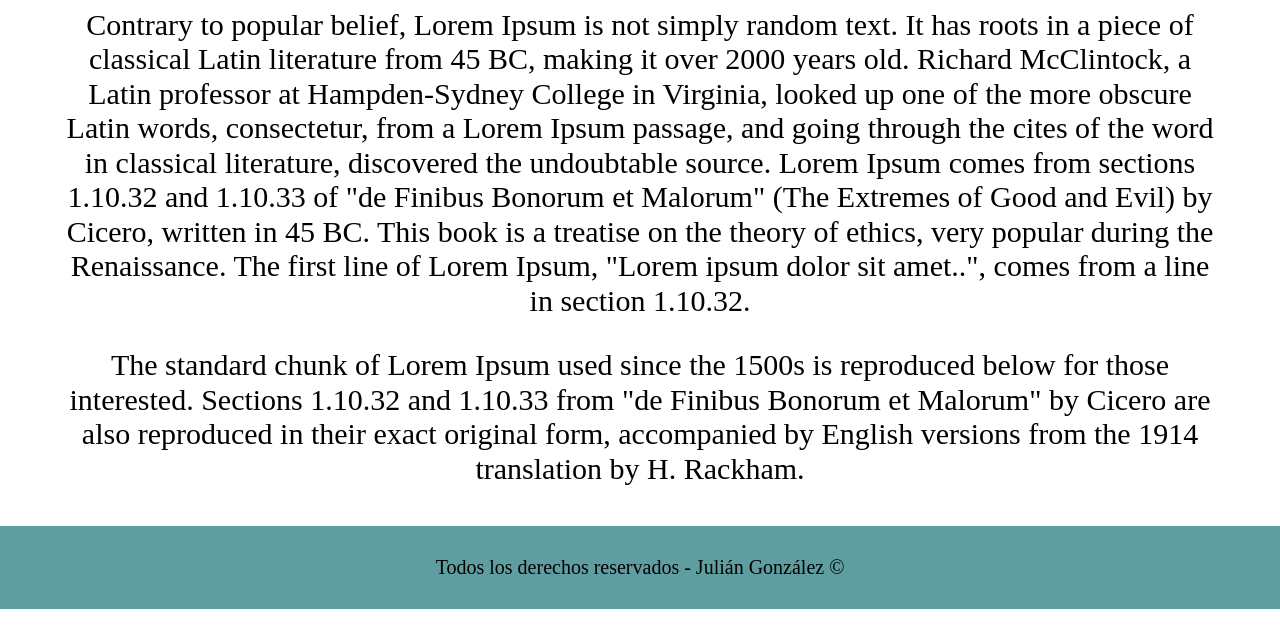
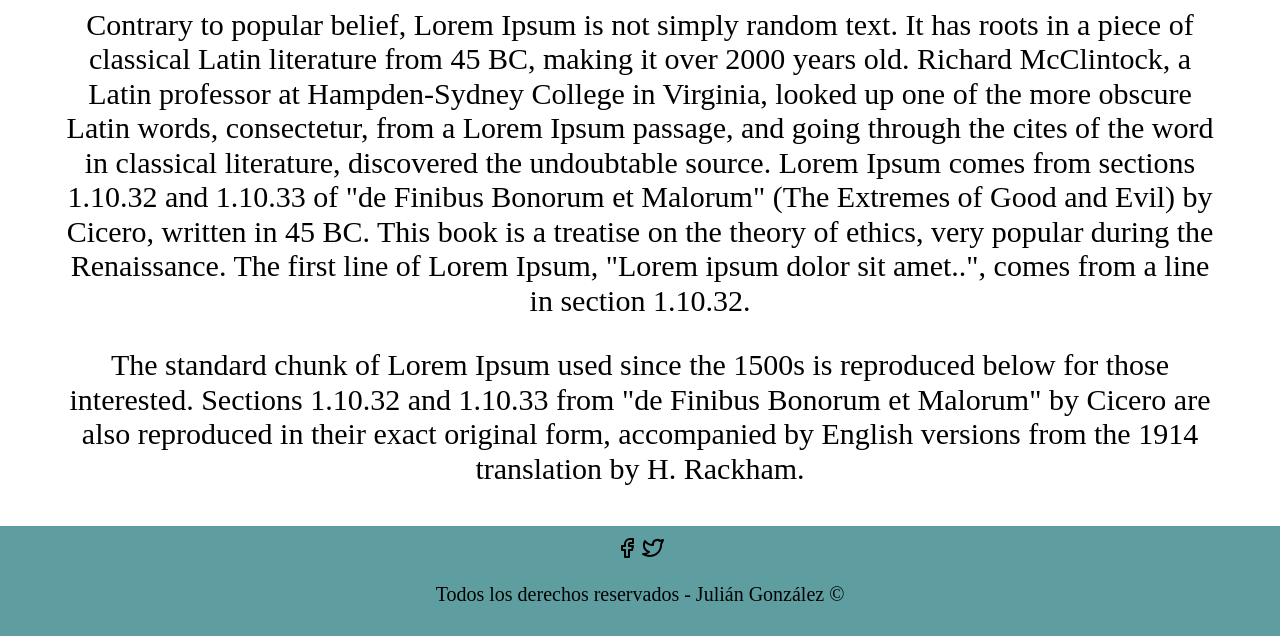
Before and after one commit to julian-gonzalezca/fundacion-mascotas, a plain HTML site: page index.html in a window 1280 px wide. Shown: the part 359-995 px from the top of the page. Before the commit the page ends 968 px from the top, so only its background shows below. Drawn offline with Linux system fonts and the light colour scheme.

Commit message:
second commit

```diff
--- a/index.html
+++ b/index.html
@@ -42,7 +42,23 @@
     </main>
 
     <footer class="footer">
+
+        <a href="https://www.facebook.com/jgonzalezcard/" target="_blank">
+            <svg xmlns="http://www.w3.org/2000/svg" class="icon icon-tabler icon-tabler-brand-facebook" width="24" height="24" viewBox="0 0 24 24" stroke-width="2" stroke="currentColor" fill="none" stroke-linecap="round" stroke-linejoin="round">
+                <path stroke="none" d="M0 0h24v24H0z" fill="none"></path>
+                <path d="M7 10v4h3v7h4v-7h3l1 -4h-4v-2a1 1 0 0 1 1 -1h3v-4h-3a5 5 0 0 0 -5 5v2h-3"></path>
+            </svg>
+        </a>
+
+        <a href="https://twitter.com/home?lang=es" target="_blank">
+            <svg xmlns="http://www.w3.org/2000/svg" class="icon icon-tabler icon-tabler-brand-twitter" width="24" height="24" viewBox="0 0 24 24" stroke-width="2" stroke="currentColor" fill="none" stroke-linecap="round" stroke-linejoin="round">
+                <path stroke="none" d="M0 0h24v24H0z" fill="none"></path>
+                <path d="M22 4.01c-1 .49 -1.98 .689 -3 .99c-1.121 -1.265 -2.783 -1.335 -4.38 -.737s-2.643 2.06 -2.62 3.737v1c-3.245 .083 -6.135 -1.395 -8 -4c0 0 -4.182 7.433 4 11c-1.872 1.247 -3.739 2.088 -6 2c3.308 1.803 6.913 2.423 10.034 1.517c3.58 -1.04 6.522 -3.723 7.651 -7.742a13.84 13.84 0 0 0 .497 -3.753c-.002 -.249 1.51 -2.772 1.818 -4.013z"></path>
+             </svg>
+        </a>
+
         <p>Todos los derechos reservados - Julián González &copy;</p>
+        </div>
     </footer>
 
 
```
Also changed, not shown: adopciones.html (+13 -0 lines), requisitos.html (+13 -0 lines), ubicacion.html (+13 -0 lines).
